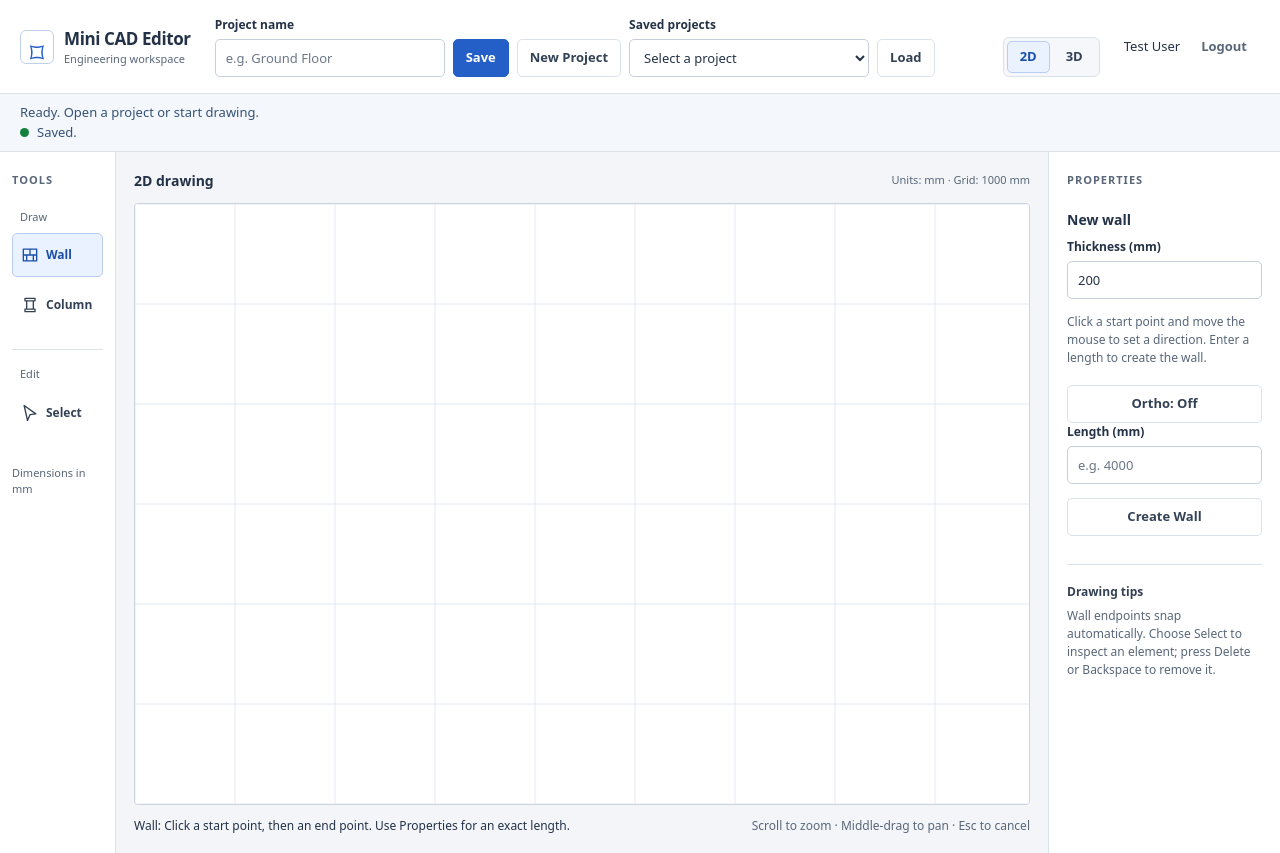
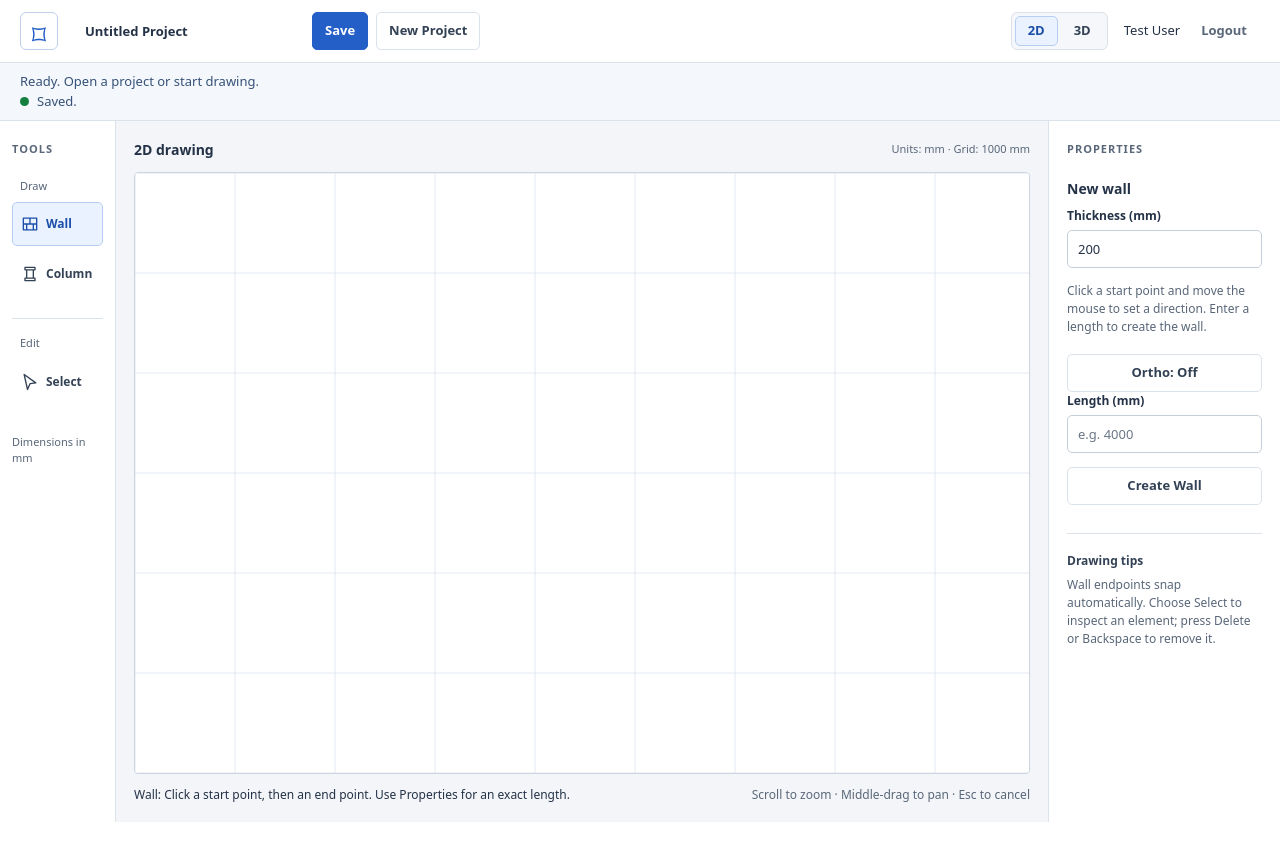
Before and after one commit to Yoni190/mini-cad, a Laravel app: page /editor in a window 1280 px wide. After the commit the page ends 822 px from the top, so only its background shows below. Run offline with Laravel 12, Linux system fonts and the light colour scheme; a user stored in the database is signed in; data comes from the database, SQL or seed files in the repository; data that the repository does not hold is empty; style sheets or scripts are compiled from the project's sources; some libraries are stand-ins or nearby versions.

Commit message:
fix: change header style

```diff
--- a/resources/css/app.css
+++ b/resources/css/app.css
@@ -70,21 +70,26 @@
 .editor-header {
     display: flex;
     flex-wrap: wrap;
-    align-items: center;
-    gap: 16px 24px;
-    padding: 16px 20px;
+    align-items: flex-end;
+    gap: 12px 16px;
+    padding: 12px 20px;
     border-bottom: 1px solid var(--cad-border);
     background: #fff;
 }
-.editor-brand { display: flex; align-items: center; gap: 10px; }
-.editor-brand h1 { font-size: 17px; font-weight: 700; letter-spacing: -.4px; }
-.editor-brand p { color: var(--cad-muted); font-size: 11px; }
-.brand-mark { display: grid; place-items: center; width: 34px; height: 34px; border: 1px solid #bfd0ec; border-radius: 6px; color: var(--cad-blue); font-size: 28px; }
+.editor-brand { display: flex; flex-shrink: 0; align-items: center; }
+.brand-mark { display: grid; place-items: center; width: 38px; height: 38px; border: 1px solid #bfd0ec; border-radius: 6px; color: var(--cad-blue); font-size: 28px; }
 .project-controls { display: flex; flex: 1; flex-wrap: wrap; align-items: end; gap: 8px; }
 .project-name { flex: 1 1 150px; max-width: 230px; }
-.project-list { flex: 1 1 160px; max-width: 240px; }
+.cad-editor #projectName {
+    border-color: transparent;
+    background: transparent;
+    font-weight: 600;
+    text-overflow: ellipsis;
+}
+.cad-editor #projectName:hover:not(:disabled) { border-color: var(--cad-border); }
+.cad-editor #projectName:focus { border-color: var(--cad-blue); background: #fff; text-overflow: clip; }
 .view-toggle { display: flex; gap: 3px; align-self: end; padding: 3px; border: 1px solid var(--cad-border); border-radius: 6px; background: #f5f7fa; }
-.cad-editor .view-toggle button { min-height: 32px; padding: 4px 12px; border-color: transparent; background: transparent; }
+.cad-editor .view-toggle button { min-height: 30px; padding: 4px 12px; border-color: transparent; background: transparent; }
 .cad-editor button[aria-pressed="true"] { background: #eaf1ff; border-color: #b7cdf3; color: #194fa8; }
 .account-controls { display: flex; align-items: center; gap: 8px; margin-left: auto; }
 .user-name { max-width: 140px; overflow: hidden; text-overflow: ellipsis; white-space: nowrap; }
@@ -182,7 +187,7 @@
     .project-controls { order: 1; flex-basis: 100%; }
     .view-toggle { margin-left: auto; align-self: center; }
     .account-controls { margin-left: 0; }
-    .project-name, .project-list { max-width: none; }
+    .project-name { max-width: none; }
     .editor-layout { grid-template-columns: 108px minmax(0, 1fr) 212px; }
     .drawing-workspace { padding: 14px; }
 }
--- a/resources/js/app.js
+++ b/resources/js/app.js
@@ -9,8 +9,6 @@ import ProjectService from './cad/persistence/ProjectService';
 import SelectionManager from './cad/interaction/SelectionManager';
 import SnapManager from './cad/interaction/SnapManager';
 import ThreeViewer from './cad/rendering/ThreeViewer';
-import Wall from './cad/models/Wall';
-import Column from './cad/models/Column';
 
 const canvas = document.getElementById('cadCanvas');
 const twoContainer = document.getElementById('twoContainer');
@@ -25,7 +23,6 @@ if (canvas && twoContainer && threeContainer) {
     const snapManager = new SnapManager();
     const selectionManager = new SelectionManager();
     const projectService = new ProjectService();
-    const projectList = document.getElementById('projectList');
     const status = document.getElementById('saveStatus');
     let currentProjectId = null;
 
@@ -49,24 +46,36 @@ if (canvas && twoContainer && threeContainer) {
         setUnsavedChanges(true);
     });
 
+    projectNameInput.addEventListener('keydown', event => {
+        if (event.key === 'Enter') {
+            event.preventDefault();
+            projectNameInput.blur();
+        }
+    });
+
+    projectNameInput.addEventListener('blur', () => {
+        const name = projectNameInput.value.trim() || 'Untitled Project';
+        if (projectNameInput.value !== name) {
+            projectNameInput.value = name;
+            setUnsavedChanges(true);
+        }
+    });
+
     let projectOperationInProgress = false;
 
     /**
      * Prevents overlapping project operations and locks editing while waiting.
      *
      * Keeping the committed drawing stable avoids edits racing with a save
-     * or with the replacement of elements during a load.
+     * while the save request is pending.
      */
     function setProjectBusy(isBusy) {
         projectOperationInProgress = isBusy;
+        projectNameInput.disabled = isBusy;
 
         // Disable project operations
         document.getElementById('saveProject').disabled = isBusy;
-        document.getElementById('loadProject').disabled = isBusy;
         document.getElementById('newProject').disabled = isBusy;
-
-        // Prevent changing the selected project during an operation.
-        projectList.disabled = isBusy;
 
         // Disable drawing controls
         document.getElementById('drawingTool').disabled = isBusy;
@@ -83,32 +92,6 @@ if (canvas && twoContainer && threeContainer) {
         editor.setEditingLocked(isBusy);
     }
 
-
-    async function refreshProjectList() {
-        const projects = await projectService.getProjects();
-
-        // Preserve the currently selected option
-        const selectedId = projectList.value;
-
-        // Clear existing options
-        projectList.replaceChildren();
-
-        const placeholder = new Option('Select a project', '');
-        projectList.add(placeholder);
-
-        for (const project of projects) {
-            const option = new Option(project.name, String(project.id));
-            projectList.add(option);
-        }
-
-        // Restore selection if the project still exists
-        projectList.value = selectedId;
-    }
-
-    // Load available projects when the editor opens
-    refreshProjectList().catch(error => {
-        status.textContent = `Could not load project list: ${error.message}`;
-    });
 
     const editor = new EditorController(
         canvas,
@@ -204,7 +187,6 @@ if (canvas && twoContainer && threeContainer) {
             // Check if an operation is in progress to protect against save-state race
             if (projectOperationInProgress) return;
 
-            const saveButton = document.getElementById('saveProject');
             const status = document.getElementById('saveStatus');
 
             const name = document
@@ -241,90 +223,10 @@ if (canvas && twoContainer && threeContainer) {
                 status.textContent =
                     `Project "${project.name}" saved successfully!`;
 
-                // Refresh dropdown
-                try {
-                    await refreshProjectList();
-                    projectList.value = String(currentProjectId);
-                } catch (error) {
-                    status.textContent +=
-                        ` (Project list could not refresh: ${error.message})`;
-                }
             } catch (error) {
                 status.textContent = `Save failed: ${error.message}`;
                 return;
 
-            } finally {
-                setProjectBusy(false);
-            }
-        });
-
-    //Load a project
-    document.getElementById('loadProject')
-        .addEventListener('click', async () => {
-            // Check if an operation is in progress to protect against save-state race
-            if (projectOperationInProgress) return;
-
-            const confirmed = window.confirm(
-                'Loading a project will replace your current drawing. Continue?'
-            );
-
-            if (!confirmed) {
-                return;
-            }
-            const projectId = projectList.value;
-            const loadButton = document.getElementById('loadProject');
-
-            if (!projectId) {
-                status.textContent = 'Please select a project first.';
-                return;
-            }
-
-            setProjectBusy(true);
-
-            try {
-                status.textContent = 'Loading project...';
-
-                // 1. Fetch the project from Laravel
-                const project = await projectService.loadProject(projectId);
-
-                // JSON preserves properties but not class methods. Reconstructing
-                // instances restores getGeometry() and runs constructor validation.
-                // 2. Reconstruct actual Wall and Column instances
-                // Do this BEFORE modifying the current drawing.
-                const elements = project.elements.map(element => {
-                    if (element.type === 'wall') {
-                        return new Wall(element);
-                    }
-
-                    if (element.type === 'column') {
-                        return new Column(element);
-                    }
-
-                    throw new Error(
-                        `Unsupported element type: ${element.type}`
-                    );
-                });
-
-                // 3. All elements were reconstructed successfully.
-                // We can now safely replace the current drawing.
-                engine.replaceElements(elements);
-                currentProjectId = project.id;
-
-                // 4. Clear temporary editor state
-                editor.cancelWallDrawing();
-                editor.isDragging = false;
-                selectionManager.clear();
-
-                // Display the loaded project name
-                document.getElementById('projectName').value = project.name;
-                setUnsavedChanges(false);
-
-                status.textContent =
-                    `Project "${project.name}" loaded successfully!`;
-
-            } catch (error) {
-                status.textContent =
-                    `Load failed: ${error.message}`;
             } finally {
                 setProjectBusy(false);
             }
@@ -355,9 +257,8 @@ if (canvas && twoContainer && threeContainer) {
             editor.isDragging = false;
             selectionManager.clear();
 
-            // Clear project name and selection
-            document.getElementById('projectName').value = '';
-            projectList.value = '';
+            // Reset project name
+            document.getElementById('projectName').value = 'Untitled Project';
             setUnsavedChanges(false);
 
             status.textContent = 'New project created.';
--- a/resources/views/editor.blade.php
+++ b/resources/views/editor.blade.php
@@ -9,22 +9,16 @@
 </head>
 <body class="cad-editor">
     <header class="editor-header">
-        <div class="editor-brand">
+        <div class="editor-brand" role="img" aria-label="Mini CAD">
             <span class="brand-mark" aria-hidden="true">⌑</span>
-            <div><h1>Mini CAD Editor</h1><p>Engineering workspace</p></div>
         </div>
         <div class="project-controls" role="group" aria-label="Project controls">
             <div class="field project-name">
-                <label for="projectName">Project name</label>
-                <input type="text" id="projectName" placeholder="e.g. Ground Floor" maxlength="255">
+                <label for="projectName" class="visually-hidden">Project name</label>
+                <input type="text" id="projectName" value="Untitled Project" placeholder="Untitled Project" maxlength="255" title="Click to rename project">
             </div>
             <button type="button" id="saveProject" class="button-primary" title="Save project">Save</button>
             <button type="button" id="newProject" title="Create a new project">New Project</button>
-            <div class="field project-list">
-                <label for="projectList">Saved projects</label>
-                <select id="projectList"><option value="">Select a project</option></select>
-            </div>
-            <button type="button" id="loadProject" title="Load selected project">Load</button>
         </div>
         <div class="view-toggle" role="group" aria-label="Drawing view">
             <button type="button" id="show2D" aria-pressed="true" title="Switch to 2D">2D</button>
```
